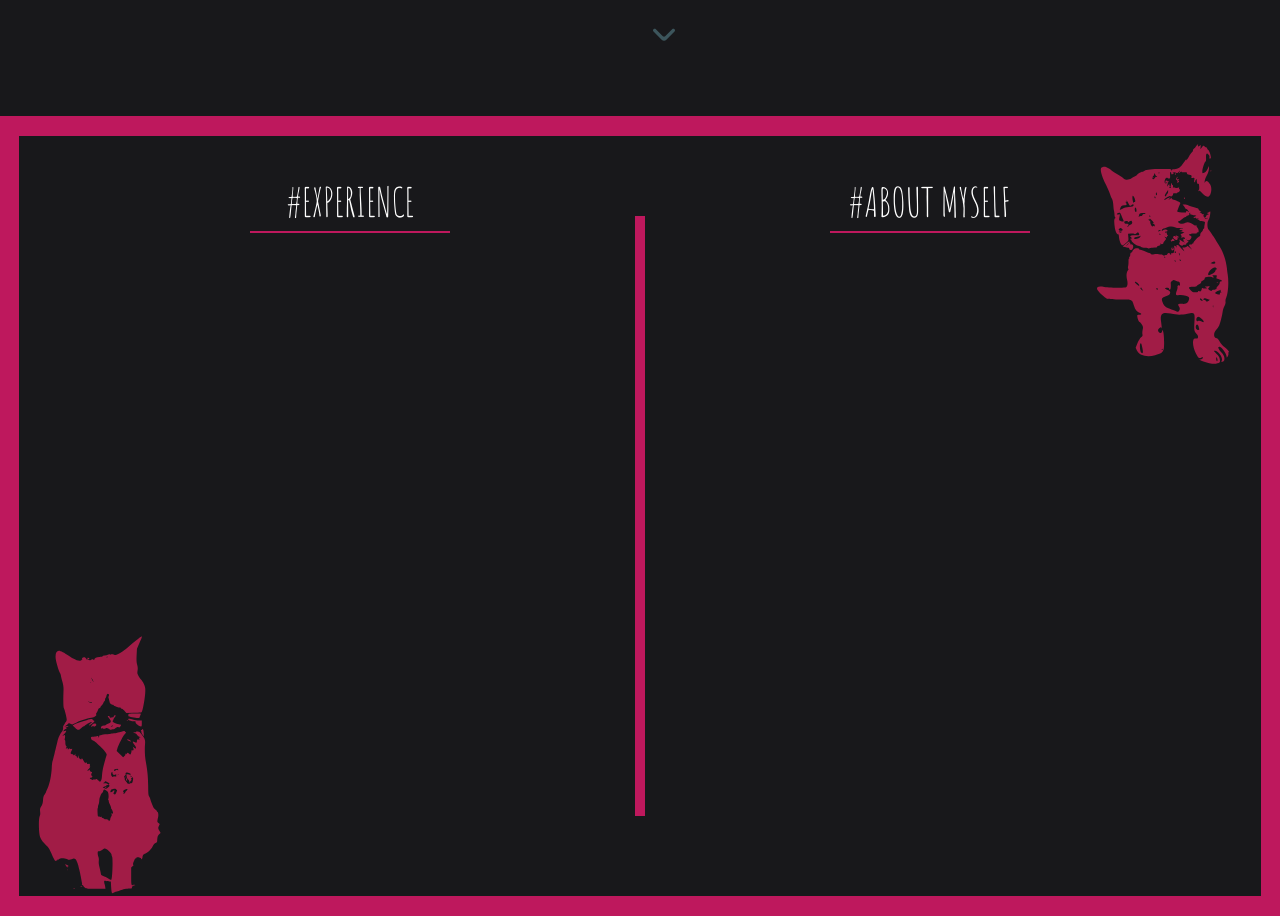
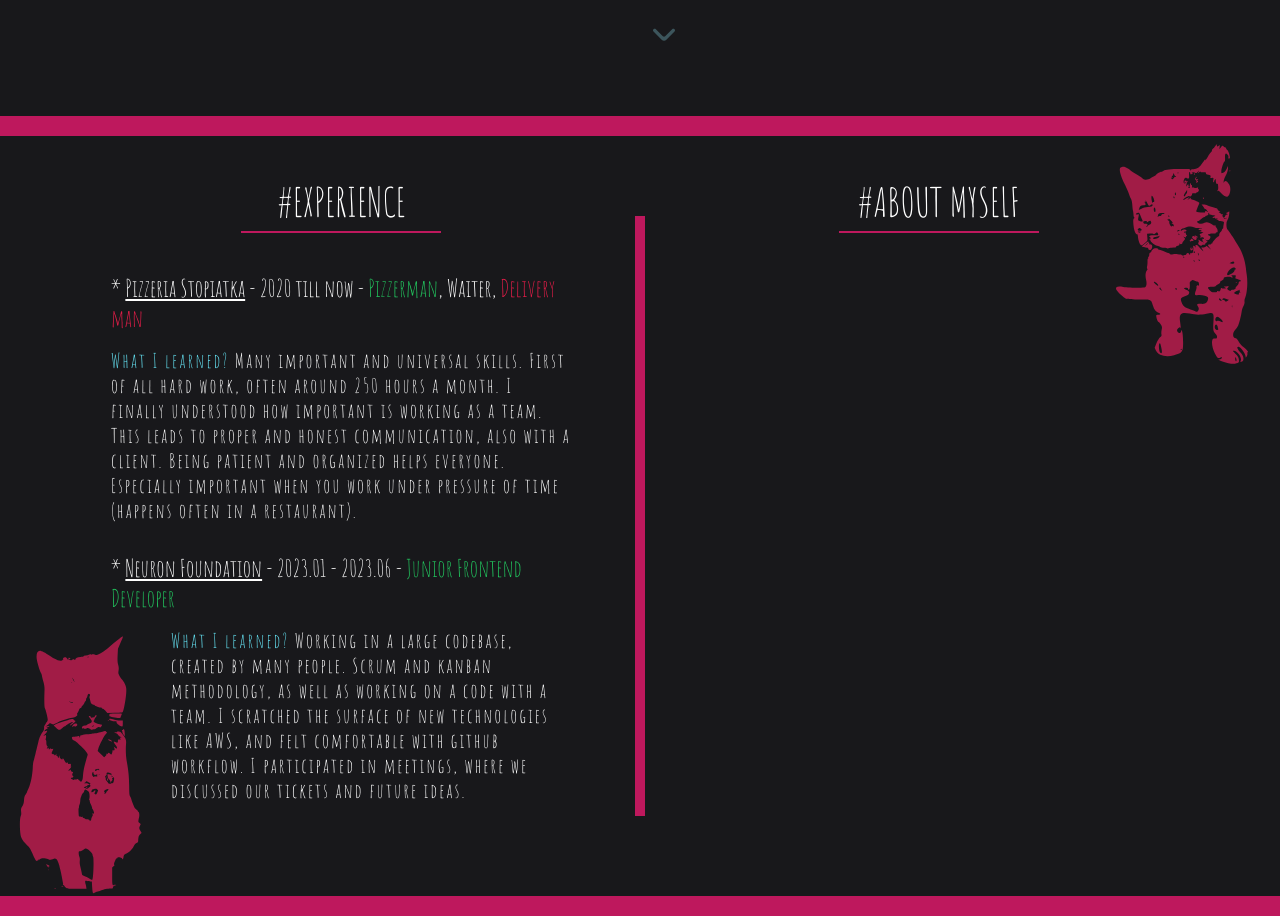
Before and after one commit to erratinsilentio/portfolio, a Vue app in the folder client/: page / in a window 1280 px wide. Shown: the part 720-1636 px from the top of the page. Built offline with nearby package versions, Linux system fonts and the light colour scheme.

Commit message:
I displayed experience on the second part of about page

```diff
--- a/client/src/pages/About.vue
+++ b/client/src/pages/About.vue
@@ -42,6 +42,29 @@ const scrollToElement = () => {
         <section class="inside" ref="insideElement">
             <section class="left">
                 <p class="heading">#EXPERIENCE</p>
+                <article class="pizzeria">
+                    <p class="title">* <span class="job">Pizzeria Stopiatka</span> - 2020 till now - <span
+                            class="green">Pizzerman</span>,
+                        <span>Waiter</span>, <span class="red">Delivery man</span>
+                    </p>
+                    <p class="description"><span class="learned">What I learned?</span> Many important and universal skills.
+                        First of all
+                        hard work,
+                        often around 250 hours a month. I finally understood how important is working as a team. This leads
+                        to
+                        proper and honest communication, also with a client. Being patient and organized helps everyone.
+                        Especially important when you work under pressure of time (happens often in a restaurant).</p>
+                </article>
+                <article class="neuron">
+                    <p class="title">* <span class="job">Neuron Foundation</span> - 2023.01 - 2023.06 -
+                        <span class="green">Junior Frontend Developer</span>
+                    </p>
+                    <p class="description dev"><span class="learned">What I learned?</span> Working in a large codebase,
+                        created by many people. Scrum and kanban methodology, as well as working on a code with a team. I
+                        scratched the surface of new technologies like AWS, and felt comfortable with github workflow. I
+                        participated in meetings, where we discussed our tickets and future ideas.
+                    </p>
+                </article>
             </section>
             <section class="right">
                 <p class="heading">#ABOUT MYSELF</p>
@@ -166,7 +189,56 @@ const scrollToElement = () => {
     width: 40%;
     min-height: 90%;
     display: flex;
-    justify-content: center;
+    flex-direction: column;
+    align-items: center;
+    overflow: hidden;
+}
+
+.pizzeria {
+    width: 90%;
+    display: flex;
+    flex-direction: column;
+}
+
+.title {
+    color: white;
+    margin: 0;
+    margin-bottom: 15px;
+    font-size: 24px;
+}
+
+.description {
+    font-size: 20px;
+    color: white;
+    margin: 0;
+    letter-spacing: 2px;
+}
+
+.dev {
+    margin-left: 60px;
+}
+
+.green {
+    color: #22c55e;
+}
+
+.red {
+    color: #e11d48;
+}
+
+.job {
+    text-decoration: underline;
+}
+
+.learned {
+    color: #67e8f9;
+}
+
+.neuron {
+    margin-top: 30px;
+    width: 90%;
+    display: flex;
+    flex-direction: column;
 }
 
 .right {
```
